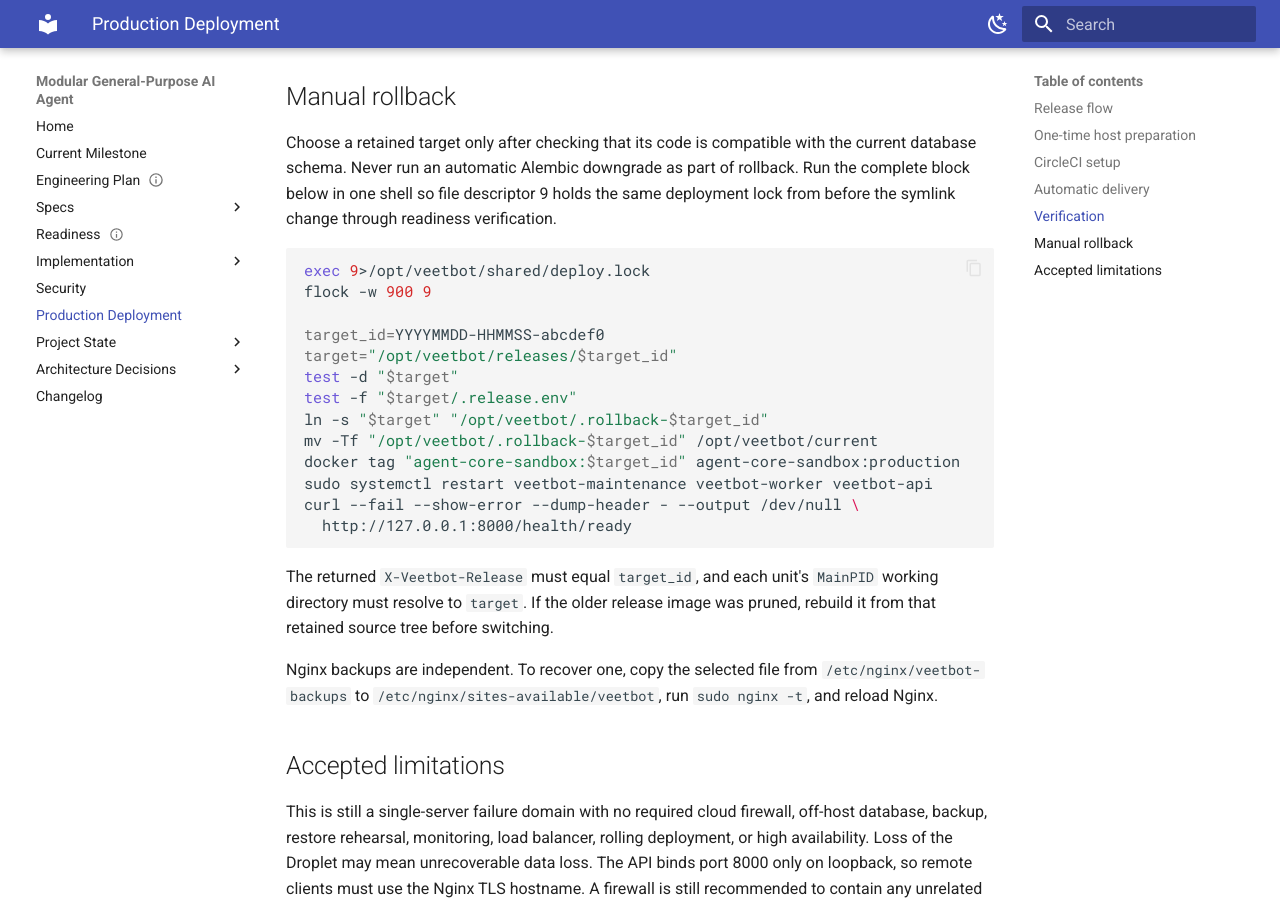
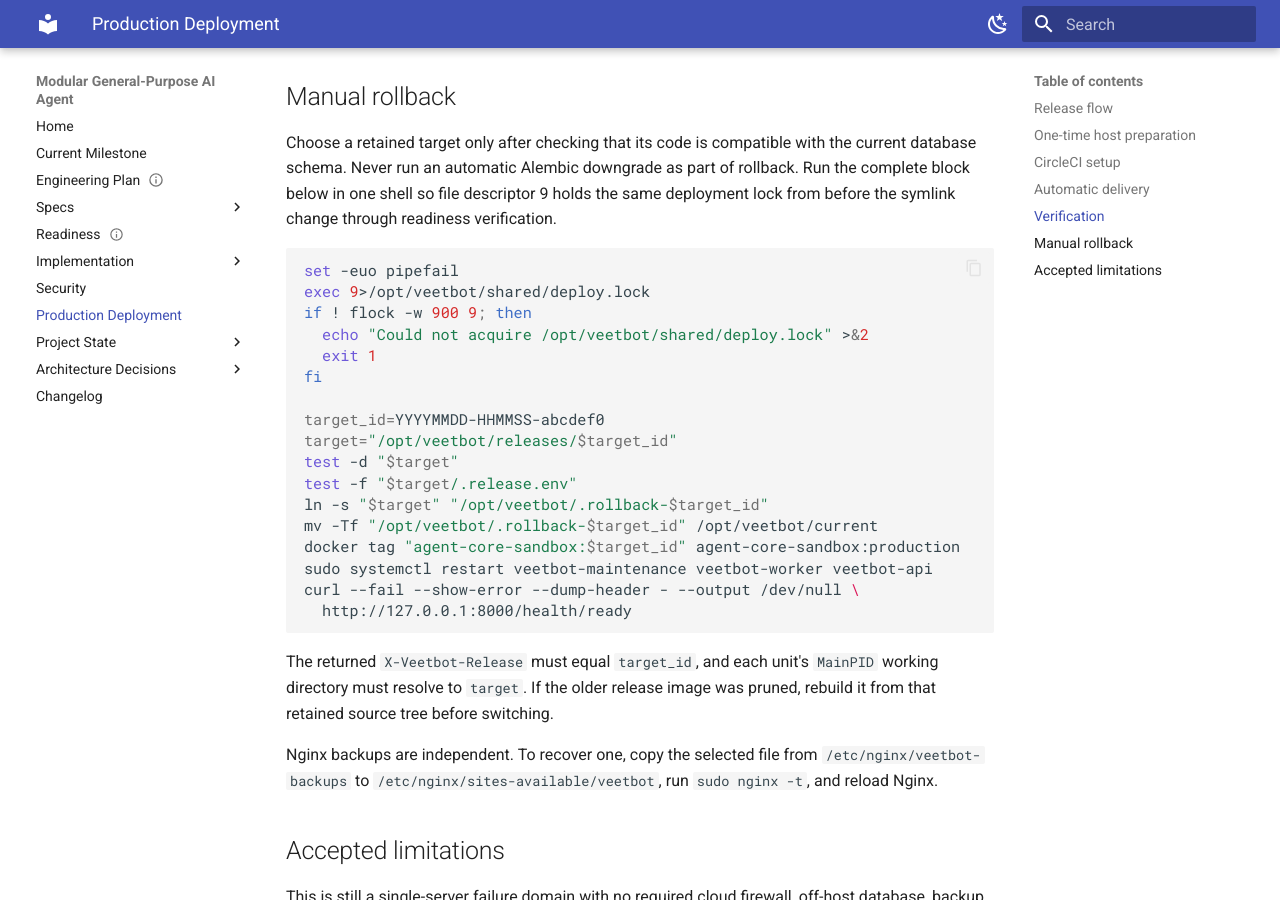
Before and after one commit to avitus/veetbot, an MkDocs documentation site: the page built from docs/deployment.md, in a window 1280 px wide and 900 px high, scrolled down 4973 px. Built offline with MkDocs 1.6.1 and Material for MkDocs 9.7.7, drawn with Linux system fonts in a browser that asks for light colours.

Commit message:
docs: make manual rollback fail closed

````diff
--- a/docs/deployment.md
+++ b/docs/deployment.md
@@ -231,8 +231,12 @@ holds the same deployment lock from before the symlink change through readiness
 verification.
 
 ```bash
+set -euo pipefail
 exec 9>/opt/veetbot/shared/deploy.lock
-flock -w 900 9
+if ! flock -w 900 9; then
+  echo "Could not acquire /opt/veetbot/shared/deploy.lock" >&2
+  exit 1
+fi
 
 target_id=YYYYMMDD-HHMMSS-abcdef0
 target="/opt/veetbot/releases/$target_id"
````
